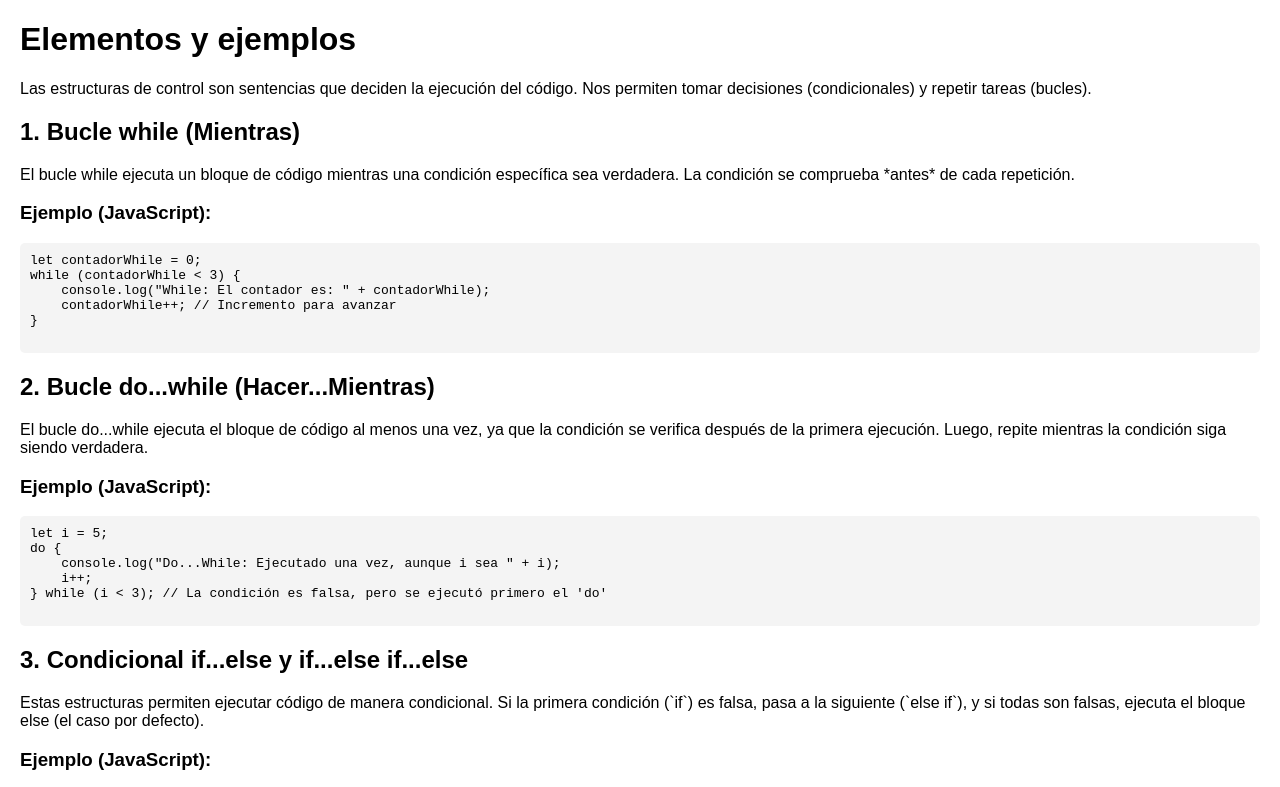
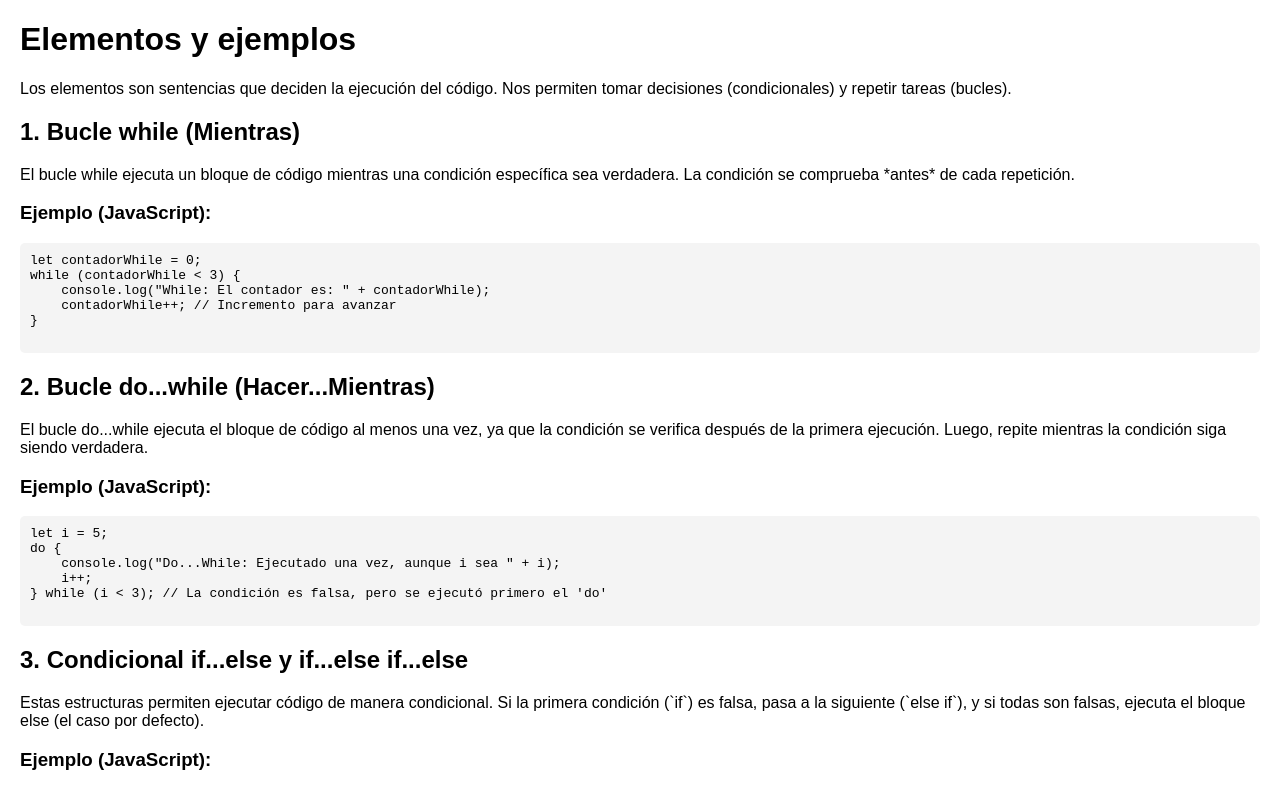
Before and after one commit to amcpchinito8-max/2da-evaluacion-, a plain HTML site: page index.html in a window 1280 px wide. Shown: the top 787 px of the page. Drawn offline with Linux system fonts and the light colour scheme.

Commit message:
index.html

```diff
--- a/index.html
+++ b/index.html
@@ -17,7 +17,7 @@
 <body>
 
     <h1>Elementos y ejemplos</h1>
-    <p>Las estructuras de control son sentencias que deciden la ejecución del código. Nos permiten tomar decisiones (condicionales) y repetir tareas (bucles).</p>
+    <p>Los elementos son sentencias que deciden la ejecución del código. Nos permiten tomar decisiones (condicionales) y repetir tareas (bucles).</p>
 
 
 
```
